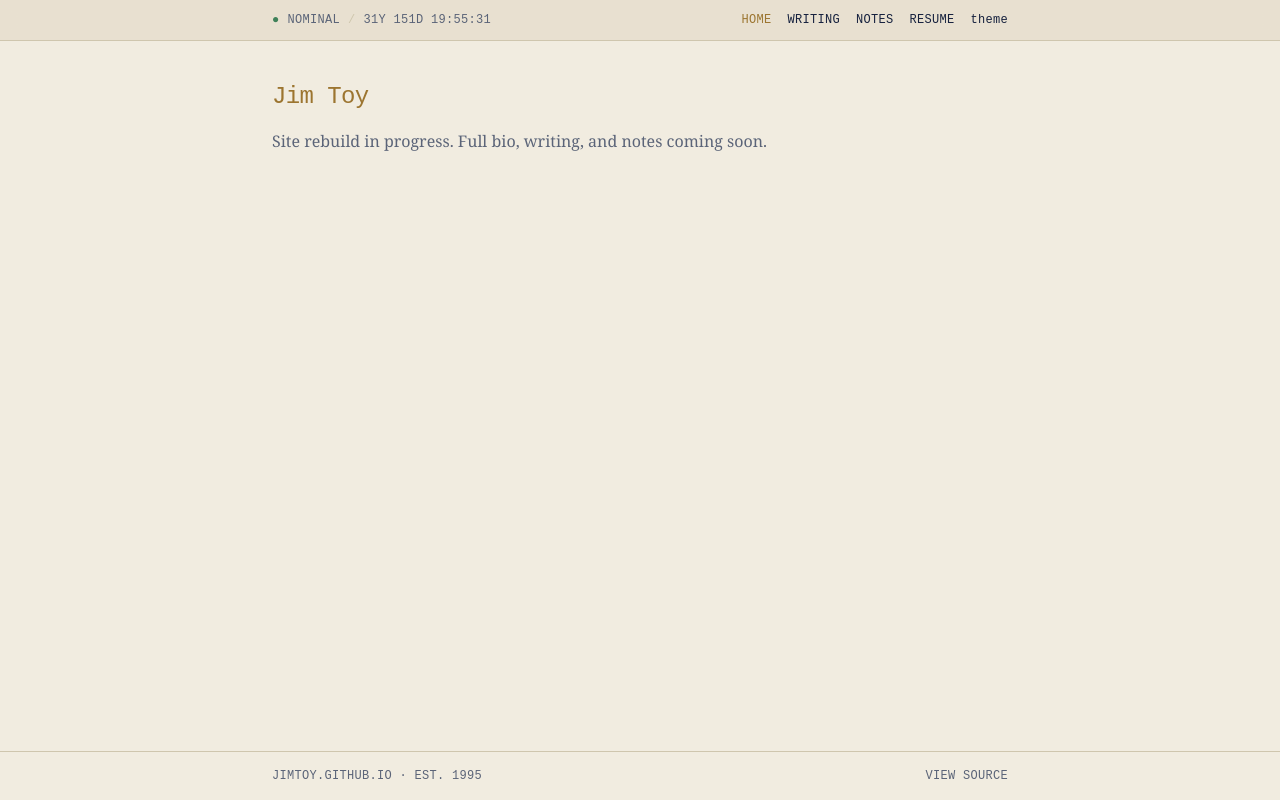
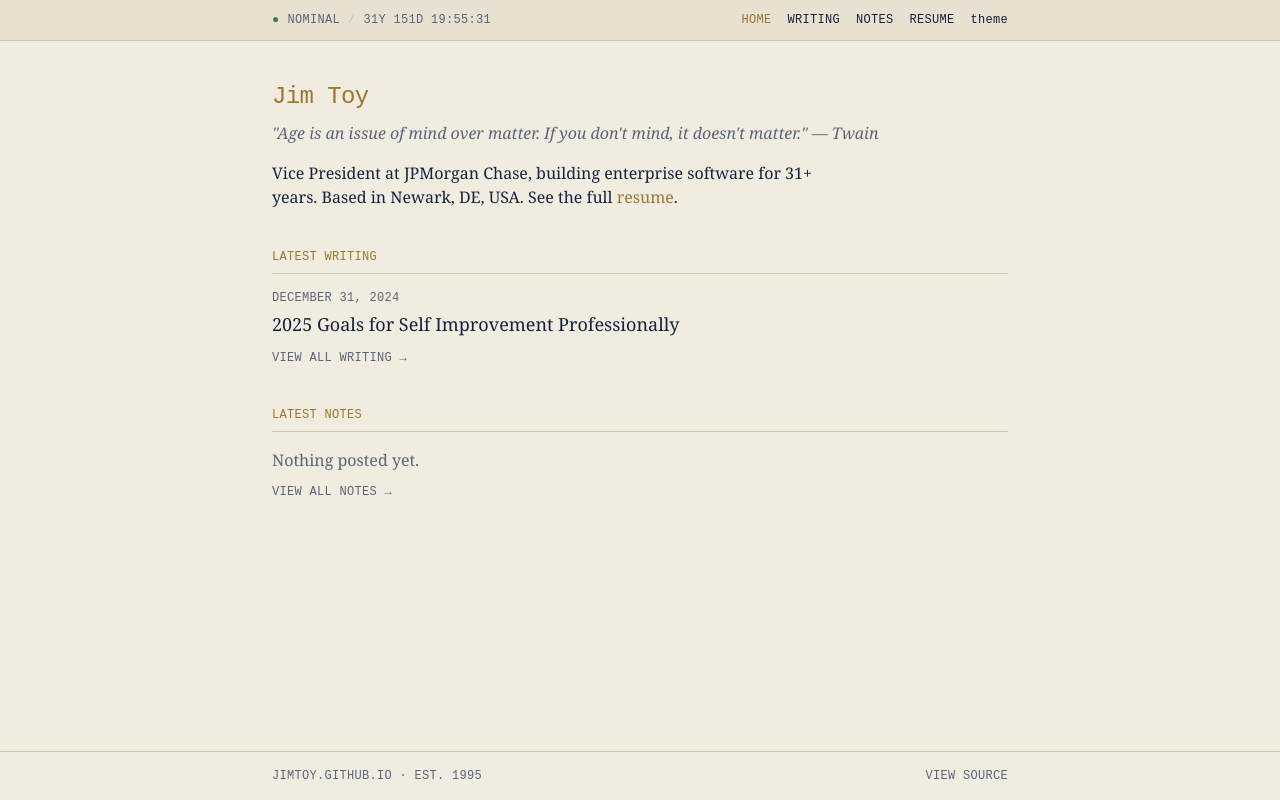
Before and after one commit to jimtoy/jimtoy.github.io, an Astro site: page / in a window 1280 px wide. Built offline with nearby package versions, Linux system fonts and the light colour scheme; Astro itself is replaced by a stand-in of ours.

Commit message:
Build home page
Short intro (role, years of experience computed from career start,
location, link to resume) plus his existing Twain motto carried over
from the old Jekyll _config.yml. Pulls in the latest blog post and
latest note, each with a graceful empty state and a "view all" link
to the full section.

Closes #5.

```diff
--- a/src/pages/index.astro
+++ b/src/pages/index.astro
@@ -1,8 +1,83 @@
 ---
 import BaseLayout from "../layouts/BaseLayout.astro";
+import { resume } from "../data/resume";
+import { getCollection } from "astro:content";
+
+const latestPost = (await getCollection("blog", ({ data }) => !data.draft)).sort(
+	(a, b) => b.data.date.valueOf() - a.data.date.valueOf(),
+)[0];
+
+const latestNote = (await getCollection("notes")).sort(
+	(a, b) => b.data.date.valueOf() - a.data.date.valueOf(),
+)[0];
 ---
 
 <BaseLayout title="Home">
-	<h1 class="font-mono text-2xl text-brass tracking-tight">Jim Toy</h1>
-	<p class="mt-4 text-ash">Site rebuild in progress. Full bio, writing, and notes coming soon.</p>
+	<h1 class="font-mono text-2xl text-brass tracking-tight">{resume.name}</h1>
+	<p class="mt-2 text-ash italic">
+		"Age is an issue of mind over matter. If you don't mind, it doesn't matter." — Twain
+	</p>
+	<p class="mt-4 max-w-prose">
+		{resume.experience[0].title} at {resume.experience[0].company}, building enterprise software
+		for {new Date().getFullYear() - 1995}+ years. Based in {resume.location}. See the full{" "}
+		<a href="/resume/" class="text-brass hover:underline">resume</a>.
+	</p>
+
+	<section class="mt-10">
+		<h2 class="font-mono text-xs uppercase tracking-wide text-brass border-b border-line pb-2">
+			Latest writing
+		</h2>
+		<div class="mt-4">
+			{
+				latestPost ? (
+					<a href={`/blog/${latestPost.id}/`} class="group block">
+						<div class="font-mono text-xs uppercase tracking-wide text-ash">
+							{latestPost.data.date.toLocaleDateString("en-US", {
+								year: "numeric",
+								month: "long",
+								day: "numeric",
+								timeZone: "UTC",
+							})}
+						</div>
+						<h3 class="mt-1 text-lg group-hover:text-brass transition-colors">
+							{latestPost.data.title}
+						</h3>
+					</a>
+				) : (
+					<p class="text-ash">Nothing published yet.</p>
+				)
+			}
+			<a href="/blog/" class="mt-3 inline-block font-mono text-xs uppercase tracking-wide text-ash hover:text-brass transition-colors">
+				view all writing →
+			</a>
+		</div>
+	</section>
+
+	<section class="mt-10">
+		<h2 class="font-mono text-xs uppercase tracking-wide text-brass border-b border-line pb-2">
+			Latest notes
+		</h2>
+		<div class="mt-4">
+			{
+				latestNote ? (
+					<div>
+						<div class="font-mono text-xs uppercase tracking-wide text-ash">
+							{latestNote.data.date.toLocaleString("en-US", {
+								year: "numeric",
+								month: "long",
+								day: "numeric",
+								timeZone: "UTC",
+							})}
+						</div>
+						{latestNote.data.title && <h3 class="mt-1 text-lg">{latestNote.data.title}</h3>}
+					</div>
+				) : (
+					<p class="text-ash">Nothing posted yet.</p>
+				)
+			}
+			<a href="/notes/" class="mt-3 inline-block font-mono text-xs uppercase tracking-wide text-ash hover:text-brass transition-colors">
+				view all notes →
+			</a>
+		</div>
+	</section>
 </BaseLayout>
```
